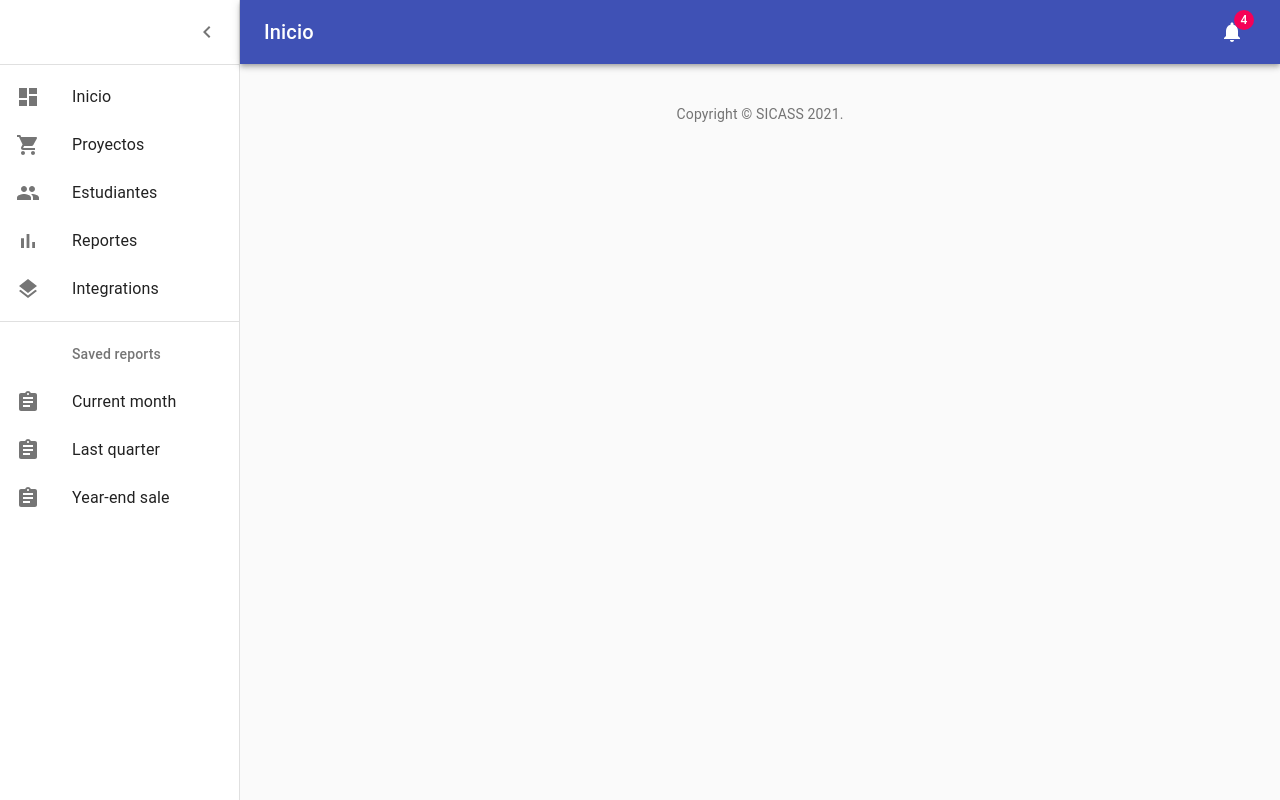
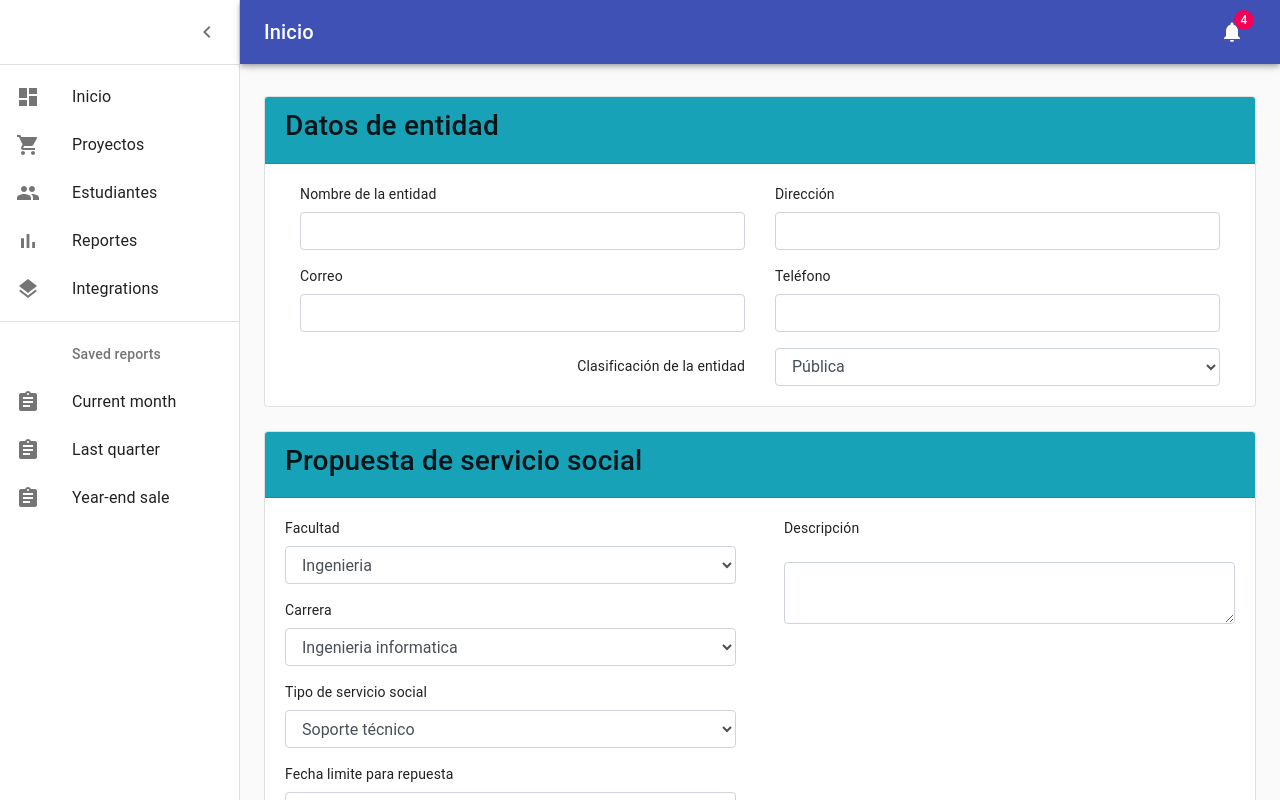
Before and after one commit to juliohdv/sicass, a React (Create React App) app in the folder frontend/frontend_sicass/: page / in a window 1280 px wide. Built offline with nearby package versions, Linux system fonts and the light colour scheme.

Commit message:
Creación de interfaz de propuesta de servicio social

```diff
--- a/frontend/frontend_sicass/package.json
+++ b/frontend/frontend_sicass/package.json
@@ -12,7 +12,7 @@
     "react": "^17.0.2",
     "react-bootstrap": "^1.6.1",
     "react-dom": "^17.0.2",
-    "react-scripts": "4.0.3",
+    "react-scripts": "^4.0.3",
     "web-vitals": "^1.0.1"
   },
   "scripts": {
--- a/frontend/frontend_sicass/src/App.js
+++ b/frontend/frontend_sicass/src/App.js
@@ -3,12 +3,13 @@ import React  from 'react';
 import './App.css';
 import Dashboard from './componentes/Dashboard';
 import Login from './componentes/login';
+import Propuesta from './componentes/EnvioPropuesta';
 
 
 function App() {
   return (
     <div className="App">
-        <Dashboard/>
+        <Propuesta/>
     </div>
   );
 }
--- /dev/null
+++ b/frontend/frontend_sicass/src/componentes/Card.js
@@ -0,0 +1,14 @@
+import React, { Component } from "react";
+
+export default function Card(props) {
+  return (
+    <div className="card">
+      <div className="card-header bg-info">
+        <h3 className="card-tittle">{props.titulo}</h3>
+      </div>
+      <div className="card-body">
+          { props.cuerpo }
+      </div>
+    </div>
+  );
+}
--- a/frontend/frontend_sicass/src/componentes/Dashboard.js
+++ b/frontend/frontend_sicass/src/componentes/Dashboard.js
@@ -115,7 +115,7 @@ const useStyles = makeStyles((theme) => ({
   },
 }));
 
-export default function Dashboard() {
+export default function Dashboard(props) {
   const classes = useStyles();
   const [open, setOpen] = React.useState(true);
   const handleDrawerOpen = () => {
@@ -169,7 +169,8 @@ export default function Dashboard() {
       <main className={classes.content}>
         <div className={classes.appBarSpacer} />
         <Container maxWidth="lg" className={classes.container}>
-          <Grid container spacing={3}>
+          <Grid spacing={3}>
+            {props.contenedor}
           </Grid>
           <Box pt={4}>
             <Copyright />
--- /dev/null
+++ b/frontend/frontend_sicass/src/componentes/EnvioPropuesta.js
@@ -0,0 +1,122 @@
+import React, { Component } from "react";
+import Dashboard from "./Dashboard";
+import Card from "./Card";
+
+class Propuesta extends Component {
+  render() {
+    return <Dashboard contenedor={<Cuerpo />} />;
+  }
+}
+
+function Cuerpo() {
+  return (
+    <div className="align-center">
+      <div>
+        <Card
+        titulo="Datos de entidad"
+        cuerpo={<DatosEntidad />}
+        />
+      </div>
+      <div className="pt-4">
+        <Card
+          titulo="Propuesta de servicio social"
+          cuerpo={<DatosPropuesta />}
+        />
+      </div>
+      <div className="container pt-3">
+          <div className="row">
+              <div className="col text-right">
+                  <button type="Button" className="btn btn-success">Registrar</button>
+              </div>
+              <div className="col">
+              <button type="Button" className="btn btn-secondary">Cancelar</button>
+              </div>
+          </div>
+      </div>
+    </div>
+  );
+}
+
+function DatosEntidad() {
+  return (
+    <div className="container">
+      <div className="row">
+        <div className="col">
+          <label>Nombre de la entidad</label>
+          <input type="text" className="form-control" />
+        </div>
+        <div className="col">
+          <label>Dirección</label>
+          <input type="text" className="form-control" />
+        </div>
+      </div>
+      <div className="row pt-3">
+        <div className="col">
+          <label>Correo</label>
+          <input type="email" className="form-control" />
+        </div>
+        <div className="col">
+          <label>Teléfono</label>
+          <input type="text" className="form-control"/>
+        </div>
+      </div>
+      <div className="row pt-3">
+        <div className="col text-right pt-2">
+          <label>Clasificación de la entidad</label>
+        </div>
+        <div className="col">
+          <select className="form-control">
+            <option>Pública</option>
+            <option>Privada</option>
+          </select>
+        </div>
+      </div>
+    </div>
+  );
+}
+
+function DatosPropuesta() {
+  return (
+    <div className="container">
+      <div className="row">
+        <div className="col mr-4">
+          <div className="row">
+            <label>Facultad</label>
+            <select className="form-control">
+              <option>Ingenieria</option>
+              <option>Biologia</option>
+            </select>
+          </div>
+          <div className="row pt-3">
+            <label>Carrera</label>
+            <select className="form-control">
+              <option>Ingenieria informatica</option>
+              <option>Biologia</option>
+            </select>
+          </div>
+          <div className="row pt-3">
+            <label>Tipo de servicio social</label>
+            <select className="form-control">
+              <option>Soporte técnico</option>
+              <option>Pasantia</option>
+            </select>
+          </div>
+          <div className="row pt-3">
+            <label>Fecha limite para repuesta</label>
+            <input type="date" className="form-control" />
+          </div>
+        </div>
+        <div className="col ml-4">
+          <div className="row">
+            <label className="text-right">Descripción</label>
+          </div>
+          <div className="row pt-3">
+            <textarea maxLength="500" className="form-control" />
+          </div>
+        </div>
+      </div>
+    </div>
+  );
+}
+
+export default Propuesta;
```
Also changed, not shown: 1 other file (tests, documents, lock files or other folders).
